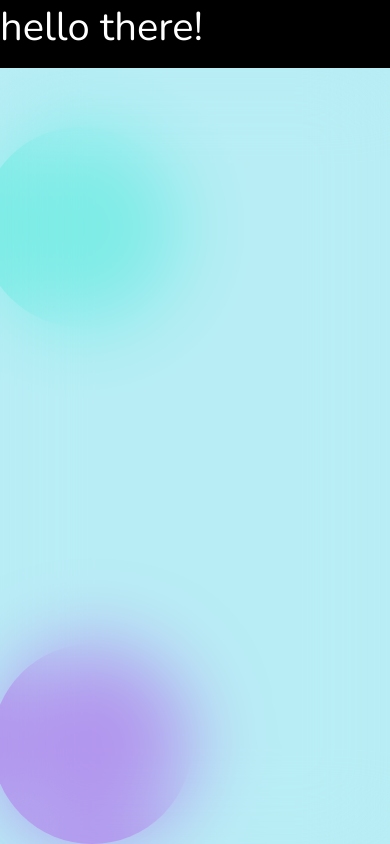
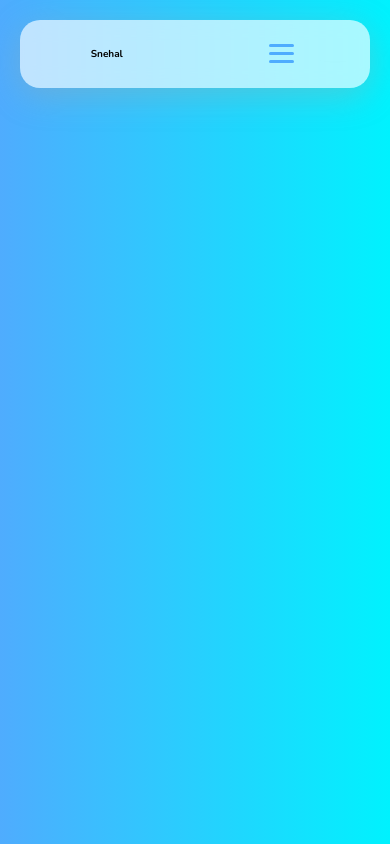
Before and after one commit to sneh96/portfolio, a website: page index.html in a window 390 px wide. Drawn offline with nearby package versions, Linux system fonts and the light colour scheme.

Commit message:
navbar done

```diff
--- a/index.html
+++ b/index.html
@@ -10,11 +10,27 @@
       rel="stylesheet"
     />
     <link rel="stylesheet" href="./src/scss/style.css" />
+    <script defer src="./src/js/script.js"></script>
     <title>Snehal Patel | Portfolio</title>
   </head>
   <body>
     <header>
-      <p>hello there!</p>
+      <nav class="navigation">
+        <div class="logo">
+          <h4>Snehal</h4>
+        </div>
+        <ul class="navigation__link">
+          <li class="navigation__item"><a href="#">Home</a></li>
+          <li class="navigation__item"><a href="#">About</a></li>
+          <li class="navigation__item"><a href="#">Projects</a></li>
+          <li class="navigation__item"><a href="#">Contact</a></li>
+        </ul>
+        <div class="burger">
+          <div class="line1"></div>
+          <div class="line2"></div>
+          <div class="line3"></div>
+        </div>
+      </nav>
     </header>
     <div class="circle1"></div>
     <div class="circle2"></div>
--- /dev/null
+++ b/src/js/script.js
@@ -0,0 +1,26 @@
+const navSlide = () => {
+  const burger = document.querySelector(".burger");
+  const nav = document.querySelector(".navigation__link");
+  const navLinks = document.querySelectorAll(".navigation__item");
+
+  burger.addEventListener("click", () => {
+    // TOGGLE NAVIGATION
+    nav.classList.toggle("nav-active");
+
+    // ANIMATION LINKS
+    navLinks.forEach((link, index) => {
+      if (link.style.animation) {
+        link.style.animation = "";
+      } else {
+        link.style.animation = `navLinkFade 0.5s ease forwards ${
+          index / 7 + 0.3
+        }s`;
+      }
+    });
+
+    // BURGER ANIMATION
+    burger.classList.toggle("toggle");
+  });
+};
+
+navSlide();
--- a/src/scss/abstracts/_variables.scss
+++ b/src/scss/abstracts/_variables.scss
@@ -1,6 +1,7 @@
 // COLORS
 
-$bg-color: #6cdaeba2;
+$bg-color-light: #4facfe;
+$bg-color-dark: #00f2fe;
 
 // FONTS
 
--- a/src/scss/base/_base.scss
+++ b/src/scss/base/_base.scss
@@ -1,40 +1,40 @@
 *,
-html {
+*::before,
+*::after {
   margin: 0;
   padding: 0;
-  box-sizing: border-box;
+  box-sizing: inherit;
+}
+html {
   font-size: $font-size;
   font-family: $font-family;
+  background-image: linear-gradient(
+    to right,
+    $bg-color-light 0%,
+    $bg-color-dark 100%
+  );
+  padding: 2rem;
 }
 
 body {
-  background: $bg-color;
-  min-height: 100vh;
-  position: relative;
-  z-index: 1;
-
-  &::before {
-    content: "";
-    position: absolute;
-    top: 0;
-    left: 0;
-    width: 100%;
-    min-height: 100vh;
-    background: rgba(255, 255, 255, 0.25);
-    backdrop-filter: blur(4rem);
-    -webkit-backdrop-filter: blur(3rem);
-  }
+  box-sizing: border-box;
+  background: rgba(255, 255, 255, 0.65);
+  box-shadow: 0 8px 32px 0 rgba(165, 165, 165, 0.37);
+  backdrop-filter: blur(1rem);
+  -webkit-backdrop-filter: blur(1rem);
+  border-radius: 20px;
 
   .circle1,
   .circle2,
   .circle3,
   .circle4 {
+    display: none;
     position: absolute;
     height: 20rem;
     width: 20rem;
     background: rgba(255, 255, 255, 1);
     border-radius: 50%;
-    z-index: -1;
+    z-index: 1;
   }
 
   .circle1 {
--- a/src/scss/layout/_header.scss
+++ b/src/scss/layout/_header.scss
@@ -1,11 +1,109 @@
 header {
-  position: relative;
-  height: 8vh;
-  background: black;
-  z-index: 100;
+}
 
-  p {
-    font-size: 40px;
-    color: #fff;
+.navigation {
+  display: flex;
+  justify-content: space-around;
+  align-items: center;
+  min-height: 8vh;
+
+  &__link {
+    display: flex;
+    justify-content: space-around;
+    background: red;
+    width: 35%;
+
+    @media screen and (max-width: 1024px) {
+      width: 50%;
+    }
+  }
+
+  &__item {
+    list-style-type: none;
+
+    & a {
+      color: #fff;
+      text-decoration: none;
+      letter-spacing: 1px;
+      font-size: 1.8rem;
+    }
+  }
+
+  .burger {
+    display: none;
+
+    @media screen and (max-width: 768px) {
+      display: block;
+      cursor: pointer;
+    }
+  }
+
+  .burger {
+    & div {
+      width: 2.5rem;
+      height: 0.3rem;
+      background: $bg-color-light;
+      margin: 0.5rem;
+      border-radius: 4px;
+      transition: all 0.3s ease;
+    }
+
+    .line1 {
+      width: -1rem;
+    }
   }
 }
+
+@media screen and (max-width: 768px) {
+  body {
+    overflow-x: hidden;
+  }
+  .navigation__link {
+    position: absolute;
+    right: 0;
+    top: 8vh;
+    height: 88vh;
+    background: rgba(255, 255, 255, 0.65);
+    box-shadow: 0 8px 32px 0 rgba(165, 165, 165, 0.37);
+    backdrop-filter: blur(1rem);
+    -webkit-backdrop-filter: blur(1rem);
+    border-radius: 20px;
+    display: flex;
+    flex-direction: column;
+    align-items: center;
+    width: 100%;
+    clip-path: circle(50px at 90% -10%);
+    transition: all 1s;
+  }
+
+  .nav-active {
+    clip-path: circle(1000px at 75% -10%);
+  }
+
+  .navigation__item {
+    opacity: 0;
+  }
+}
+
+.toggle .line1 {
+  transform: rotate(-45deg) translate(-5px, 6px);
+}
+
+.toggle .line2 {
+  opacity: 0;
+}
+
+.toggle .line3 {
+  transform: rotate(45deg) translate(-5px, -6px);
+}
+
+@keyframes navLinkFade {
+  from {
+    opacity: 0;
+    transform: translateX(50px);
+  }
+  to {
+    opacity: 1;
+    transform: translateX(0px);
+  }
+}
```
Also changed, not shown: src/scss/style.css, 1 other file.
